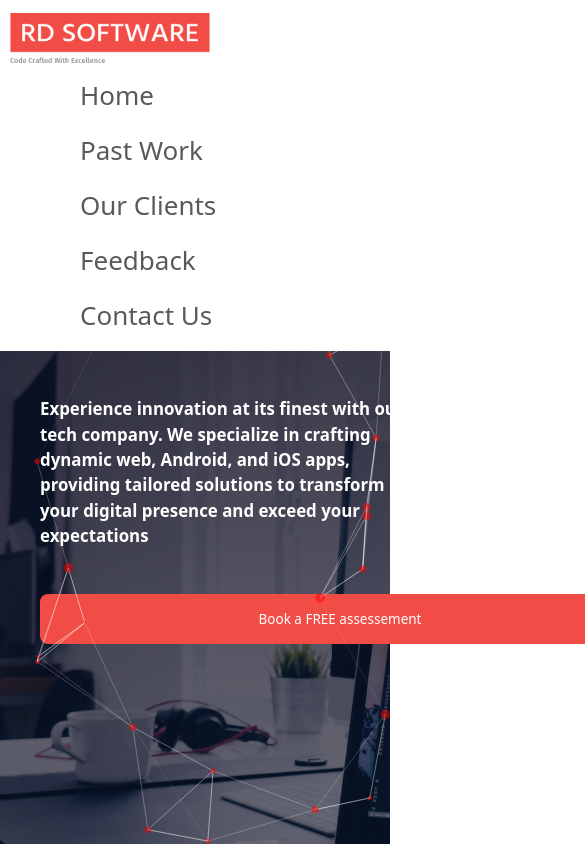
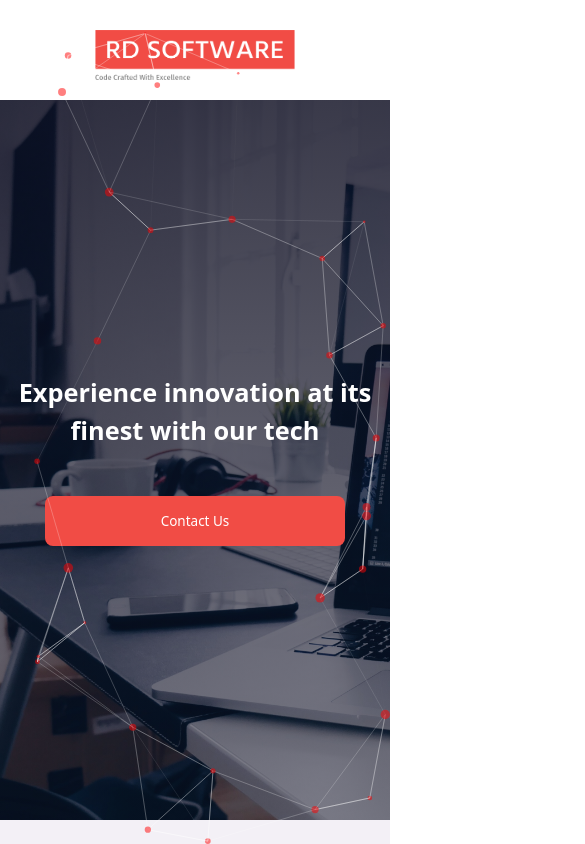
Before and after one commit to rajatDeveloper/rd_software_frontend_main, a React (Create React App) app: page / in a window 390 px wide. Shown: the top 844 px of the page, 585 px wide, since content can reach past the window. Built offline with nearby package versions, Linux system fonts and the light colour scheme; no server answers.

Commit message:
added fix for mobile view

```diff
--- a/src/pages/home/components/navbar.css
+++ b/src/pages/home/components/navbar.css
@@ -1,24 +1,13 @@
-/* src/components/Navbar.css */
-.navbar {
 
-    font-size: 26px;
-    font-weight: 500;
-
-}
-.navbar-reddish {
-    background-color: #ffffff; /* Dark red color */
-
-}
-.nav-item a{
-    margin-left:80px;
-}
-/* src/components/Navbar.css */
-.navBarLogo{
-    margin-left: 10px;
+.navBarMain {
+    margin-top: 30px;
+    display: flex;
+    justify-content: center;
+    padding-bottom: 20px;
 }
 
-
-
-.navbar-reddish .nav-link:hover {
-    color: #ff3700; /* Optional: Change link color on hover to something like gold */
+.navBarLogo {
+    height: 50px;
+    width: 200px;
+    animation: fadeIn 2s ease-in-out;
 }
--- a/src/pages/home/components/navbar.js
+++ b/src/pages/home/components/navbar.js
@@ -1,40 +1,14 @@
-// src/components/Navbar.js
-import React from 'react';
-import 'bootstrap/dist/css/bootstrap.min.css';
-import 'bootstrap/dist/js/bootstrap.bundle.min';
-import './navbar.css';
-import logo from '../../../assets/images/logo-no-background.png'
-import { Link } from 'react-router-dom';
-
+import React from "react";
+import "bootstrap/dist/css/bootstrap.min.css";
+import "./navbar.css";
+import logo from "../../../assets/images/logo-no-background.png";
 
 const Navbar = () => {
-    return (
-        <nav className="navbar navbar-expand-lg navbar-light navbar-reddish">
-            <a className="navbar-brand" href="/">
-            <img className="navBarLogo" src={logo} />
-            </a>
-
-            <div className="navbar-collapse" id="navbarNav">
-                <ul className="navbar-nav ml-auto">
-                    <li className="nav-item ">
-                        <a className="nav-link" href="/">Home</a>
-                    </li>
-                    <li className="nav-item">
-                        <a className="nav-link" href="/about">Past Work</a>
-                    </li>
-                    <li className="nav-item">
-                        <a className="nav-link" href="/services">Our Clients</a>
-                    </li>
-                    <li className="nav-item">
-                        <a className="nav-link" href="/contact">Feedback</a>
-                    </li>
-                    <li className="nav-item">
-                        <a className="nav-link" href="/contact">Contact Us</a>
-                    </li>
-                </ul>
-            </div>
-        </nav>
-    );
-}
+  return (
+    <div className="navbar-container">
+      <img className="navBarLogo" src={logo} alt="Logo" />
+    </div>
+  );
+};
 
 export default Navbar;
--- a/src/pages/home/components/project_list.css
+++ b/src/pages/home/components/project_list.css
@@ -28,10 +28,9 @@ background: #3f006f0f;
     box-shadow: 0 3px 20px rgba(0, 0, 0, 0.4);
     z-index: 1;
   }
+
 .project-heading{
     text-align: center;
-
-
 }
 
 
--- a/src/pages/home/home.css
+++ b/src/pages/home/home.css
@@ -1,5 +1,5 @@
 @import url('https://fonts.googleapis.com/css?family=Poppins:400,500,700');
-/* src/index.css */
+
 * {
     margin: 0;
     padding: 0;
@@ -16,129 +16,90 @@ html, body {
     width: 100%;
 }
 
-/* Apply the font to the body */
 body {
     font-family: 'Poppins', sans-serif;
-
 }
 
-/* .mainHome{
-    margin-left: 30px;
-    margin-right: 30px;
-} */
-.navBarMain{
-    margin-top: 30px;
-    display: flex;
-    justify-content: start;
-}
 
-.navBarLogo{
-    height: 50px ;
-    width: 200px;
-}
-.bannerMainBox{
+.bannerMainBox {
     background-size: cover;
     padding: 10px;
     height: 720px;
+    color: #ffffff;
+    background-image: linear-gradient(180deg, rgba(10, 10, 30, 0.8), rgb(10, 10, 30, 0.5)), url('../../assets/images/picture.jpg');
+    display: flex;
+    justify-content: center;
+    align-items: center;
+    text-align: center;
+    animation: fadeInUp 1s ease-in-out;
+}
 
-    color: #ffffff;
-
-    background-image: linear-gradient(180deg, rgba(10, 10, 30, 0.8), rgb(10, 10, 30, 0.5)), url('../../assets/images/picture.jpg');
-}
-.banner-text{
-
+.banner-text {
     font-size: 2vmax;
     font-weight: 600;
-    /* color:rgb(208, 88, 88); */
+    animation: fadeInUp 2s ease-in-out;
+}
 
-}
-/* .banner-image{
-    width: 90%;
-    height: 450px;
-
-
-} */
-
-.bannerMainBox{
-    display: flex;
-    justify-content: space-between !important;
-
-
-
+.banner-text {
+    font-size: 2vmax;
+    font-weight: 600;
+    max-height: 3em; /* Adjust as needed */
+    overflow: hidden;
+    text-overflow: ellipsis;
+    line-height: 1.5em;
 }
 
 
-.banner-box-1 , .banner-box-2 {
-width: 50%;
-
-}
-
-.banner-box-2{
-    display: flex;
-    justify-content: end;
-}
-.banner-box-1{
-    margin-top: 140px;
-    padding-top: 10px;
-    padding-bottom: 10px;
-    margin-left: 30px;
-}
-
-.banner-button{
+.banner-button {
     color: white;
     background-color: rgba(241,76,69,255);
     border-radius: 8px;
     border: none;
-    padding-left: 30px;
-    padding-right: 30px;
-    padding-top: 10px;
-    padding-bottom: 10px;
+    padding: 10px 30px;
     font-size: 1.6vmax;
     font-weight: 500;
     margin-top: 30px;
-    margin-left: 0px;
     cursor: pointer;
-    width: 600px;
+    width: 80%;
+    max-width: 300px;
+    animation: fadeInUp 2s ease-in-out;
 }
-.banner-button:hover{
-    color:red;
+
+.banner-button:hover {
+    color: red;
     background-color: #ffffff;
 }
 
 @media (max-width: 768px) {
-
-    .navBarMain{
-
-
-        display: flex;
+    .navBarMain {
         justify-content: center;
     }
-    .banner-box-2{
-        display:none;
+
+    .banner-text {
+        font-size: 3vmax;
     }
-    .banner-box-1{
-        margin-top: 3vmax !important;
-        width: 100%;
+
+    .banner-button {
+        width: 90%;
     }
 }
 
-
-.form-div{
-    display: none;
+@keyframes fadeIn {
+    0% {
+        opacity: 0;
+    }
+    100% {
+        opacity: 1;
+    }
 }
 
-input{
-
-    border-radius: 10px;
-    border: none;
-    padding-left: 10px;
-    padding-right: 10px;
-    padding-top: 5px;
-    padding-bottom: 5px;
-    font-size: 1.5vmax;
-    font-weight: 500;
-    margin-top: 10px;
-    margin-bottom: 10px;
-    width: 100%;
-
+@keyframes fadeInUp {
+    0% {
+        opacity: 0;
+        transform: translateY(20px);
+    }
+    100% {
+        opacity: 1;
+        transform: translateY(0);
+    }
 }
--- a/src/pages/home/home.js
+++ b/src/pages/home/home.js
@@ -1,4 +1,4 @@
-import React, { useState } from "react";
+import React from "react";
 import Project_list from "./components/project_list";
 import ClientList from "./components/client_list";
 import FeedBackList from "./components/feed_back_list";
@@ -7,98 +7,32 @@ import banner_image from "../../../src/assets/images/banner_image.png";
 import { postData } from "../../service/home/home_service";
 import "./home.css";
 import Navbar from "./components/navbar";
-import { Particles } from 'react-tsparticles';
 import ContactForm from "./components/contact_us";
+
 const Home = () => {
-  const [name, setName] = useState("");
-  const [email, setEmail] = useState("");
-  const [phone_number, setPhoneNumber] = useState("");
-  const [msg, setMsg] = useState("");
-
-  const handlePostRequest = async () => {
-    const data = {
-      name: name,
-      email: email,
-      phone_number: phone_number,
-      msg: msg,
-    };
-
-    postData(data);
-  };
-
   return (
     <div>
       <div className="mainHome">
-        {/* //nav bar  */}
-        <Navbar />
-        {/* <div className="navBarMain">
-          <img className="navBarLogo" src={logo} />
-        </div> */}
-        {/* //banner container  */}
+        <div className="navBarMain">
+          <img className="navBarLogo" src={logo} alt="Logo" />
+        </div>
 
         <div className="bannerMainBox">
-
           <div className="banner-box-1">
             <p className="banner-text">
-              Experience innovation at its finest with our tech company.
-             We specialize in crafting dynamic web, Android, and iOS apps,
-              providing tailored solutions to transform your digital presence
-              and exceed your expectations
+              Experience innovation at its finest with our tech company. <br />
+              We specialize in crafting dynamic web, Android, and iOS apps,
+              providing tailored solutions <br />
+              to transform your digital presence and exceed your expectations
             </p>
-            <button className="banner-button">Book a FREE assessement</button>
+            <button className="banner-button">Contact Us</button>
           </div>
-
-          {/* <div className="banner-box-2">
-            <img className="banner-image" src={banner_image} />
-          </div> */}
         </div>
 
         <Project_list />
-
         <ClientList />
         <FeedBackList />
         <ContactForm />
-
-        {/* -------------- */}
-        {/* connect us code  */}
-        {/* <div className="contact-us-box">
-          <h1 className="contact-us-heading">Contact Us</h1>
-          <input
-            type="text"
-            className="contact-us-input"
-            placeholder="Enter Name"
-            onChange={(e) => setName(e.target.value)}
-            name="name"
-          />
-          <input
-            type="text"
-            className="contact-us-input"
-            placeholder="Enter Phone Number"
-            name="phone_number"
-            onChange={(e) => setPhoneNumber(e.target.value)}
-          />
-          <input
-            type="text"
-            className="contact-us-input"
-            placeholder="Enter Email"
-            name="email"
-            onChange={(e) => setEmail(e.target.value)}
-          />
-          <input
-            type="text"
-            className="contact-us-input"
-            placeholder="Enter msg"
-            name="msg"
-            onChange={(e) => setMsg(e.target.value)}
-          />
-
-          <button onClick={handlePostRequest} className="banner-button">
-            {" "}
-            Send Data{" "}
-          </button>
-        </div> */}
-
-        {/* -------------- */}
       </div>
     </div>
   );
```
